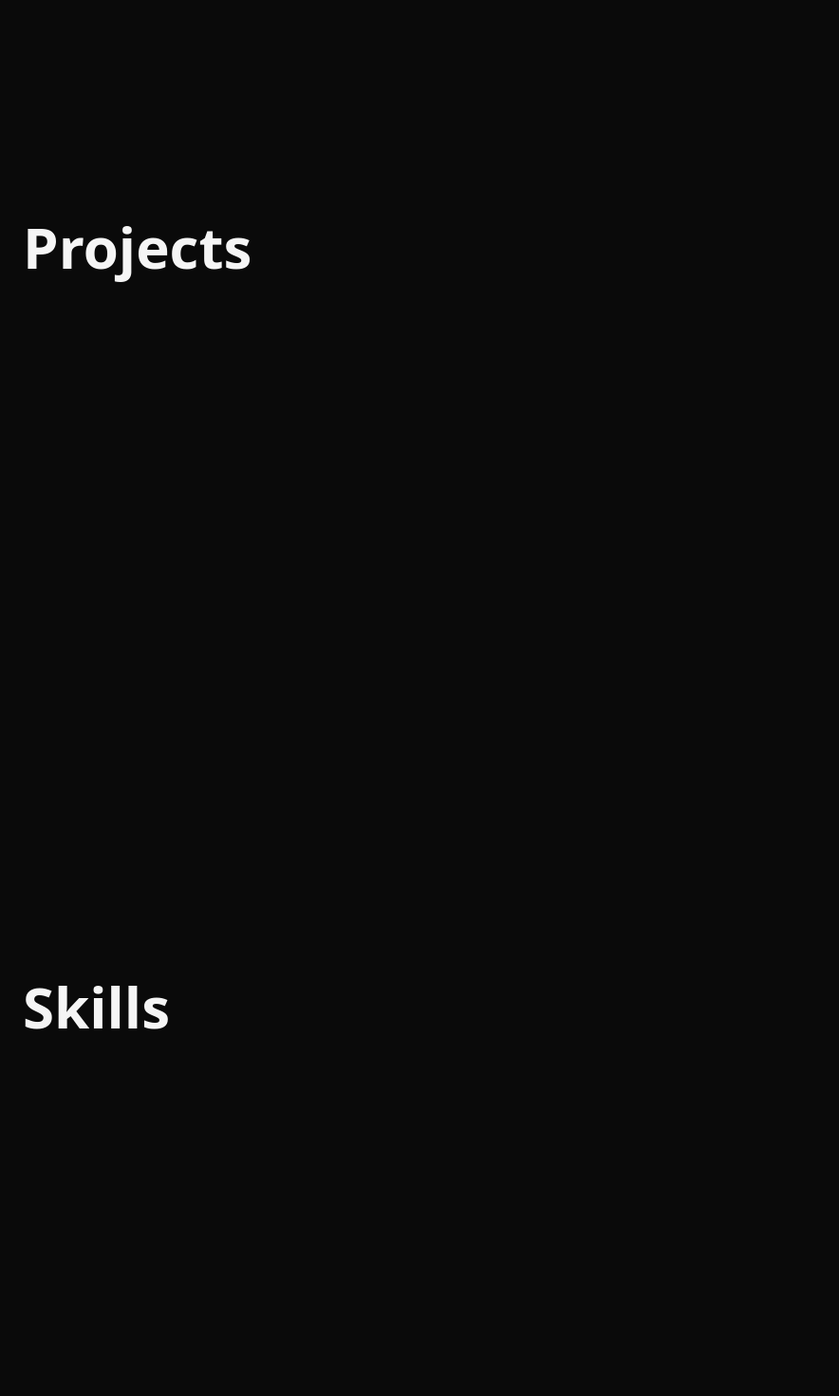
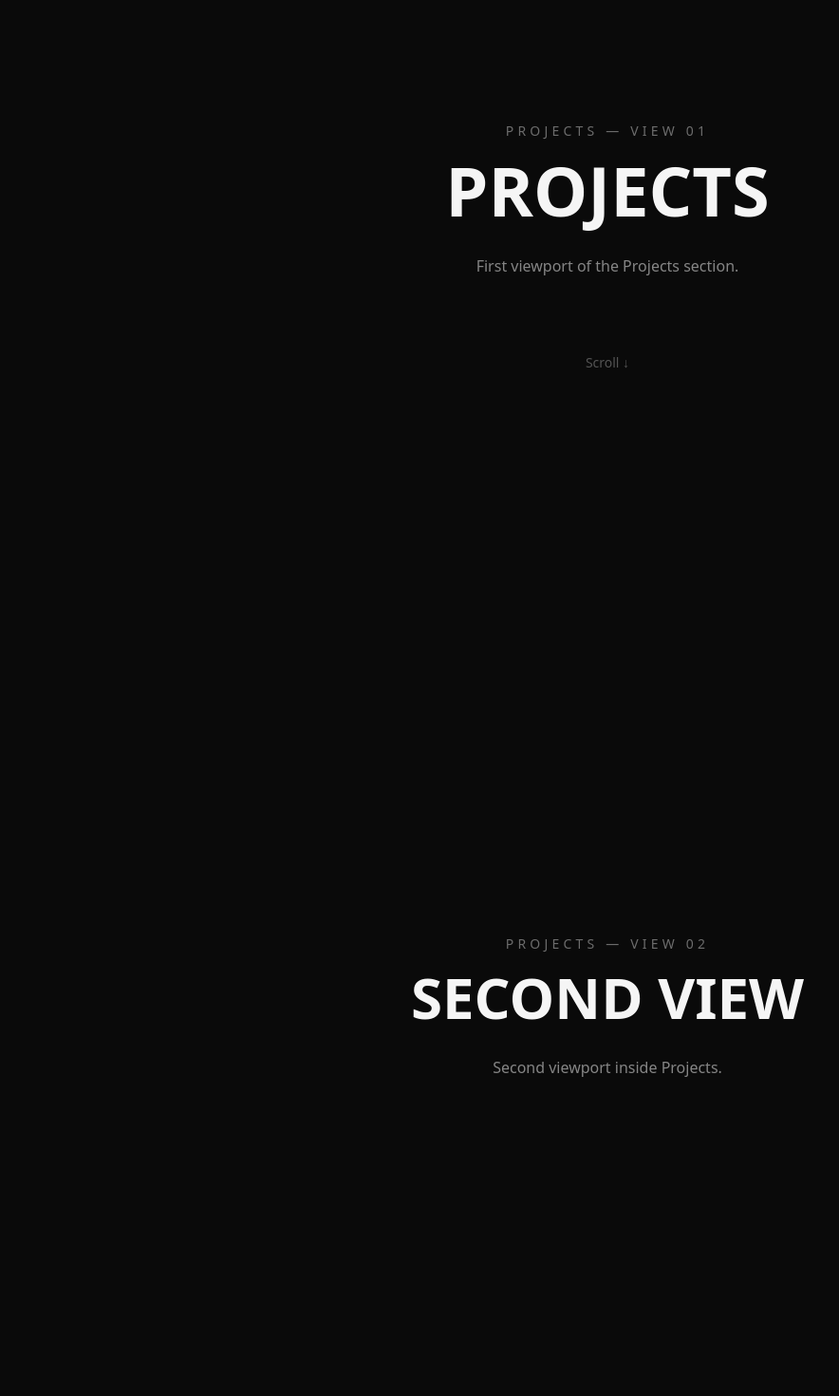
Before and after one commit to blazoxx/portfolio_new, a Next.js app: page / in a window 1280 px wide. Shown: the part 940-2410 px from the top of the page at 95% size, without its empty margins (0-884 px from the left). Built offline with nearby package versions, Linux system fonts and the light colour scheme.

Commit message:
add ProjectsSection component and enhance HomeSection and HomeSitemap functionality

```diff
--- a/app/globals.css
+++ b/app/globals.css
@@ -28,3 +28,16 @@ html {
 html::-webkit-scrollbar {
   display: none;
 }
+
+html {
+  scrollbar-width: none;
+  scroll-snap-type: y mandatory;
+}
+
+html::-webkit-scrollbar {
+  display: none;
+}
+
+section {
+  scroll-snap-align: start;
+}
--- a/app/page.tsx
+++ b/app/page.tsx
@@ -3,6 +3,8 @@
 import { useEffect, useState } from "react";
 import HomeSection from "@/components/home/HomeSection";
 import HomeSitemap from "@/components/home/HomeSitemap";
+import ProjectsSection from "@/components/home/ProjectsSection";
+
 
 const sections = [
   { id: "projects", label: "Projects" },
@@ -73,9 +75,7 @@ export default function Home() {
         </div>
       </HomeSection>
 
-      <HomeSection id="projects">
-        <h1 className="text-6xl font-bold">Projects</h1>
-      </HomeSection>
+      <ProjectsSection />
 
       <HomeSection id="skills">
         <h1 className="text-6xl font-bold">Skills</h1>
--- a/components/home/HomeSection.tsx
+++ b/components/home/HomeSection.tsx
@@ -1,18 +1,20 @@
 type HomeSectionProps = {
   id: string;
   children: React.ReactNode;
+  className?: string;
 };
 
 export default function HomeSection({
   id,
   children,
+  className = "",
 }: HomeSectionProps) {
   return (
     <section
       id={id}
-      className="flex min-h-screen items-center justify-center"
+      className={`min-h-screen scroll-snap-align-start ${className}`}
     >
-      <div className="w-full max-w-7xl px-6">
+      <div className="mx-auto flex min-h-screen w-full max-w-7xl items-center px-6">
         {children}
       </div>
     </section>
--- a/components/home/HomeSitemap.tsx
+++ b/components/home/HomeSitemap.tsx
@@ -1,5 +1,3 @@
-"use client";
-
 type HomeSection = {
   id: string;
   label: string;
@@ -18,35 +16,46 @@ export default function HomeSitemap({
 }: HomeSitemapProps) {
   if (!visible) return null;
 
+  const scrollToSection = (id: string) => {
+    document.getElementById(id)?.scrollIntoView({
+      behavior: "smooth",
+      block: "start",
+    });
+  };
+
   return (
     <aside className="pointer-events-none fixed inset-y-0 left-0 z-30 flex items-center">
-      <div className="relative ml-6 flex flex-col gap-8">
-        <div className="absolute left-[3px] top-1 bottom-1 w-px bg-white/20" />
+      <div className="pointer-events-auto relative ml-6 flex flex-col gap-8">
+        <div className="absolute left-[3px] top-1 bottom-1 w-px bg-white/15" />
 
         {sections.map((section) => {
           const active = section.id === activeSection;
 
           return (
-            <div
+            <button
               key={section.id}
-              className="relative flex items-center gap-4"
+              type="button"
+              onClick={() => scrollToSection(section.id)}
+              className="group relative flex items-center gap-4"
             >
               <span
                 className={`relative z-10 h-2 w-2 rounded-full border transition ${
                   active
                     ? "border-white bg-white"
-                    : "border-white/40 bg-black"
+                    : "border-white/40 bg-black group-hover:border-white"
                 }`}
               />
 
               <span
                 className={`text-xs uppercase tracking-[0.2em] transition ${
-                  active ? "text-white" : "text-white/30"
+                  active
+                    ? "text-white"
+                    : "text-white/30 group-hover:text-white/70"
                 }`}
               >
                 {section.label}
               </span>
-            </div>
+            </button>
           );
         })}
       </div>
--- /dev/null
+++ b/components/home/ProjectsSection.tsx
@@ -0,0 +1,44 @@
+export default function ProjectsSection() {
+  return (
+    <section
+      id="projects"
+      className="min-h-[200vh] scroll-snap-align-start"
+    >
+      <div className="flex h-screen items-center justify-center px-6">
+        <div className="text-center">
+          <p className="mb-4 text-sm uppercase tracking-[0.3em] text-white/40">
+            Projects — View 01
+          </p>
+
+          <h2 className="text-7xl font-bold">
+            PROJECTS
+          </h2>
+
+          <p className="mx-auto mt-8 max-w-xl text-white/50">
+            First viewport of the Projects section.
+          </p>
+
+          <div className="mt-20 text-sm text-white/30">
+            Scroll ↓
+          </div>
+        </div>
+      </div>
+
+      <div className="flex h-screen items-center justify-center px-6">
+        <div className="text-center">
+          <p className="mb-4 text-sm uppercase tracking-[0.3em] text-white/40">
+            Projects — View 02
+          </p>
+
+          <h2 className="text-6xl font-bold">
+            SECOND VIEW
+          </h2>
+
+          <p className="mx-auto mt-8 max-w-xl text-white/50">
+            Second viewport inside Projects.
+          </p>
+        </div>
+      </div>
+    </section>
+  );
+}
```
